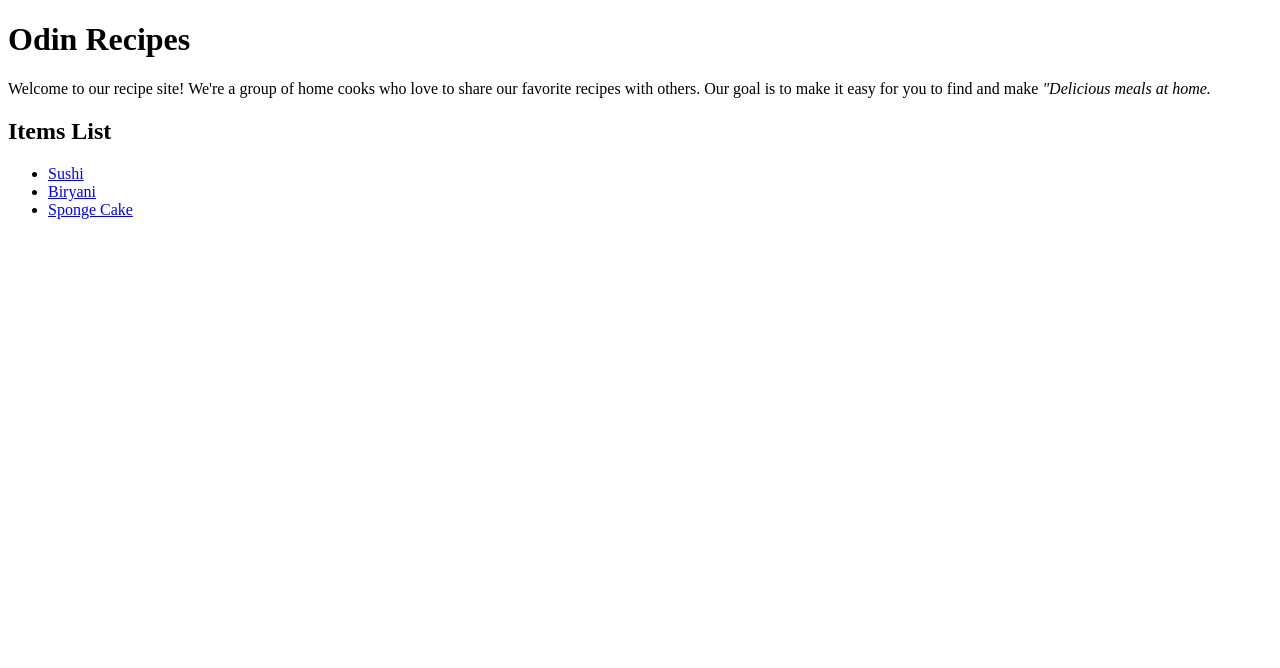
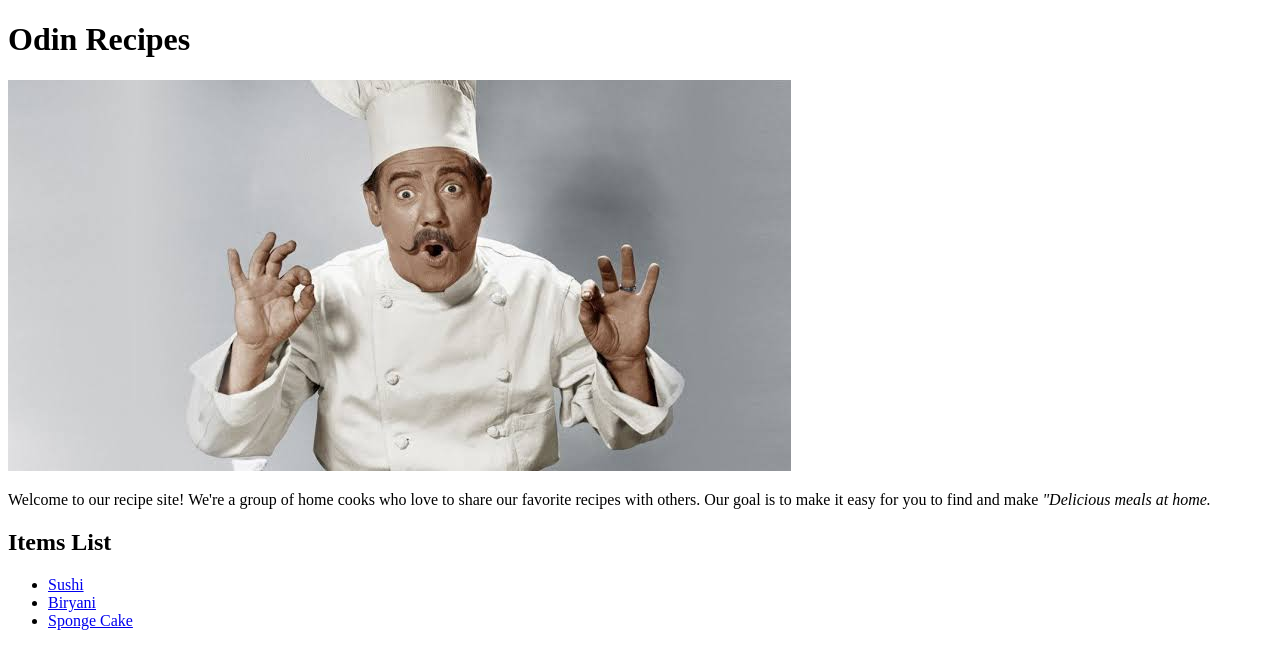
Before and after one commit to Kendo007/odin-recipes, a plain HTML site: page index.html in a window 1280 px wide. Drawn offline with Linux system fonts and the light colour scheme.

Commit message:
Final Project 1 completed

```diff
--- a/index.html
+++ b/index.html
@@ -11,6 +11,7 @@
 <body>
     <h1>Odin Recipes</h1>
 
+    <img src="./images/chef.jpeg" alt="A Chef's Image">
     <p>
         Welcome to our recipe site! We're a group of home cooks who love to share our favorite recipes with others. Our
         goal is to make it easy for you to find and make <em>"Delicious meals at home.</em>
```
Also changed, not shown: images/chef.jpeg (added).
